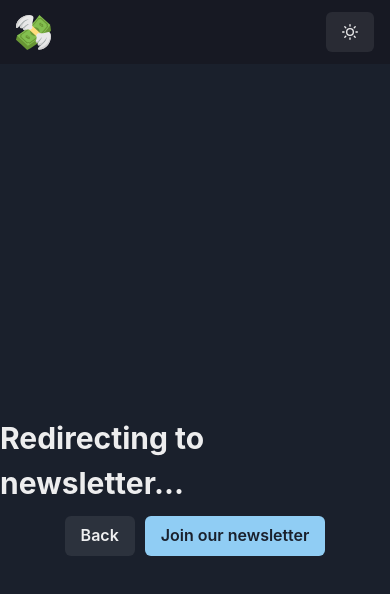
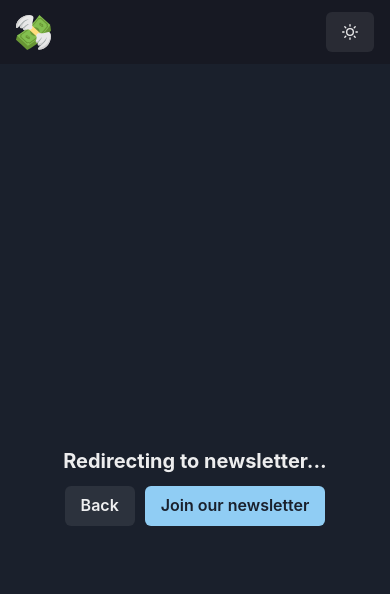
Before and after one commit to Automa-Automations/web-app, a React (Vite) app: page /newsletter in a window 390 px wide. Shown: the top 594 px of the page. Built offline with nearby package versions, Linux system fonts and the light colour scheme.

Commit message:
fix(Newsletter): made mobile responsive

```diff
--- a/src/pages/Newsletter.tsx
+++ b/src/pages/Newsletter.tsx
@@ -20,8 +20,9 @@ export default function Newsletter() {
       gap="10px"
     >
       <Text
-        fontSize="3xl"
+        fontSize={{base: "xl", md: "3xl"}}
         fontWeight="bold"
+        textAlign="center"
       >
         Redirecting to newsletter...
       </Text>
```
